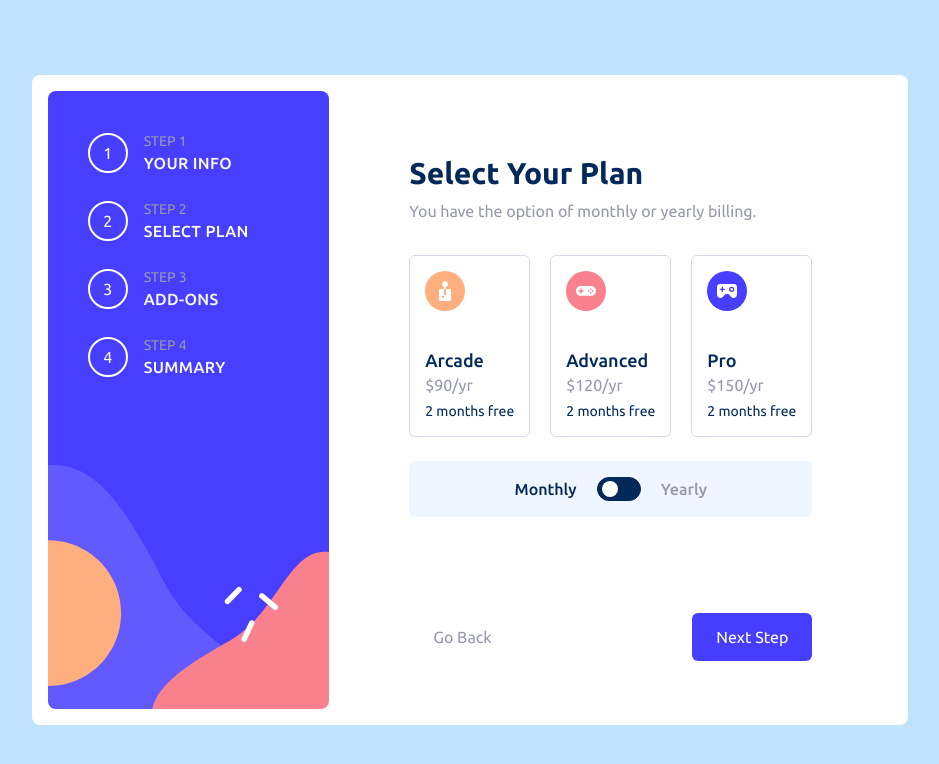
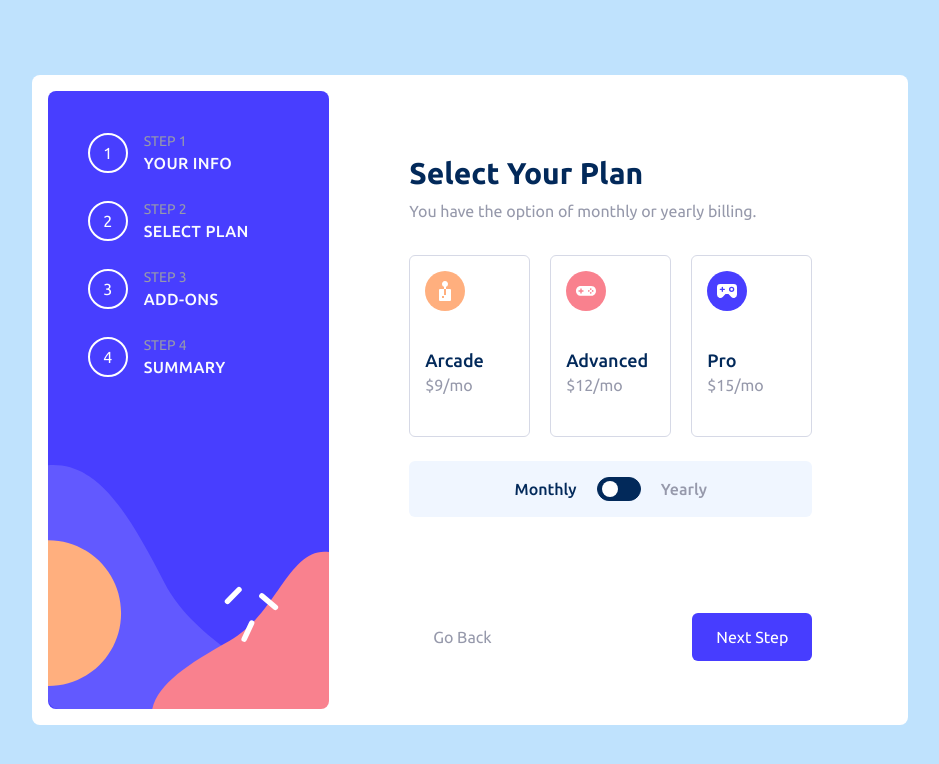
Before and after one commit to wafash08/multi-steps-form, a React (Vite) app: page / in a window 1280 px wide. Shown: the top 764 px of the page, without its empty margins (170-1109 px from the left). Built offline with nearby package versions, Linux system fonts and the light colour scheme.

Commit message:
step 2 - implemented ability to choose plan both yearly and monthly

```diff
--- a/src/SelectYourPlan.tsx
+++ b/src/SelectYourPlan.tsx
@@ -5,6 +5,7 @@ import AdvanceIcon from "./AdvanceIcon";
 import ArcadeIcon from "./ArcadeIcon";
 import { FormDescription, FormTitle } from "./FormSection";
 import ProIcon from "./ProIcon";
+import usePlan from "./hooks/usePlan";
 
 type CustomRadioProps = {
   id: string;
@@ -18,7 +19,7 @@ type CustomRadioProps = {
 function CustomRadio(props: CustomRadioProps) {
   const { id, name, icon, title, price, hasYearlyPlan } = props;
   return (
-    <label htmlFor={id} className="relative">
+    <label htmlFor={id} className="relative transition">
       <input
         type="radio"
         name={name}
@@ -35,9 +36,14 @@ function CustomRadio(props: CustomRadioProps) {
           <p className="text-neutral-cool-gray">
             ${price}/{hasYearlyPlan ? "yr" : "mo"}
           </p>
-          {hasYearlyPlan && (
-            <p className="text-primary-marine-blue text-sm">2 months free</p>
-          )}
+          <p
+            className={clsx(
+              "text-primary-marine-blue text-sm transition opacity-0",
+              hasYearlyPlan && "opacity-100 visible"
+            )}
+          >
+            2 months free
+          </p>
         </div>
       </div>
     </label>
@@ -45,14 +51,9 @@ function CustomRadio(props: CustomRadioProps) {
 }
 
 export default function SelectYourPlan() {
-  const [choosePlan, setChoosePlan] = useState(false);
-  // TODO
-  // 1. TAMBAHKAN FITUR UNTUN MEMILIH PLAN, MONTHLY ATAU YEARLY
-  const handleChangePlan = (e: React.ChangeEvent<HTMLInputElement>) => {
-    setChoosePlan(e.currentTarget.checked);
-  };
+  const { handleChangePlan, choosedPlan, yourPlan } = usePlan();
 
-  let monthlyChoosed = !choosePlan;
+  let monthlyChoosed = !choosedPlan;
   let yearlyChoosed = !monthlyChoosed;
 
   return (
@@ -66,29 +67,29 @@ export default function SelectYourPlan() {
       <div className="grid gap-6">
         <div className="grid gap-5 lg:grid-cols-3 md:grid-cols-2">
           <CustomRadio
-            hasYearlyPlan
+            hasYearlyPlan={choosedPlan}
             icon={<ArcadeIcon />}
             id="arcade"
             name="plan"
-            price={90}
+            price={yourPlan.price.arcade}
             title="Arcade"
             key="arcade"
           />
           <CustomRadio
-            hasYearlyPlan
+            hasYearlyPlan={choosedPlan}
             icon={<AdvanceIcon />}
             id="advanced"
             name="plan"
-            price={120}
+            price={yourPlan.price.advance}
             title="Advanced"
             key="advanced"
           />
           <CustomRadio
-            hasYearlyPlan
+            hasYearlyPlan={choosedPlan}
             icon={<ProIcon />}
             id="pro"
             name="plan"
-            price={150}
+            price={yourPlan.price.pro}
             title="Pro"
             key="pro"
           />
@@ -99,12 +100,12 @@ export default function SelectYourPlan() {
             className="flex items-center gap-5 cursor-pointer"
           >
             <input
-              checked={choosePlan}
+              checked={choosedPlan}
               type="checkbox"
               name="plan"
               id="select-plan"
               onChange={handleChangePlan}
-              className="order-2 rounded-full bg-primary-marine-blue border border-primary-marine-blue relative"
+              className="order-2 cursor-pointer rounded-full bg-primary-marine-blue border border-primary-marine-blue relative"
             />
             <span
               className={clsx(
--- /dev/null
+++ b/src/hooks/usePlan.ts
@@ -0,0 +1,42 @@
+import { useState } from "react";
+
+const planList = {
+  monthly: {
+    price: {
+      arcade: 9,
+      advance: 12,
+      pro: 15,
+    },
+  },
+  yearly: {
+    price: {
+      arcade: 90,
+      advance: 120,
+      pro: 150,
+    },
+  },
+};
+
+type PlanListKeys = keyof typeof planList;
+
+function getPlanList(planCategory: PlanListKeys) {
+  return planList[planCategory];
+}
+
+export default function usePlan() {
+  const [choosePlan, setChoosePlan] = useState(false);
+
+  const handleChangePlan = (e: React.ChangeEvent<HTMLInputElement>) => {
+    setChoosePlan(e.currentTarget.checked);
+  };
+
+  let planCategory: PlanListKeys = choosePlan ? "yearly" : "monthly";
+
+  const yourPlan = getPlanList(planCategory);
+
+  return {
+    handleChangePlan,
+    choosedPlan: choosePlan,
+    yourPlan,
+  };
+}
```
